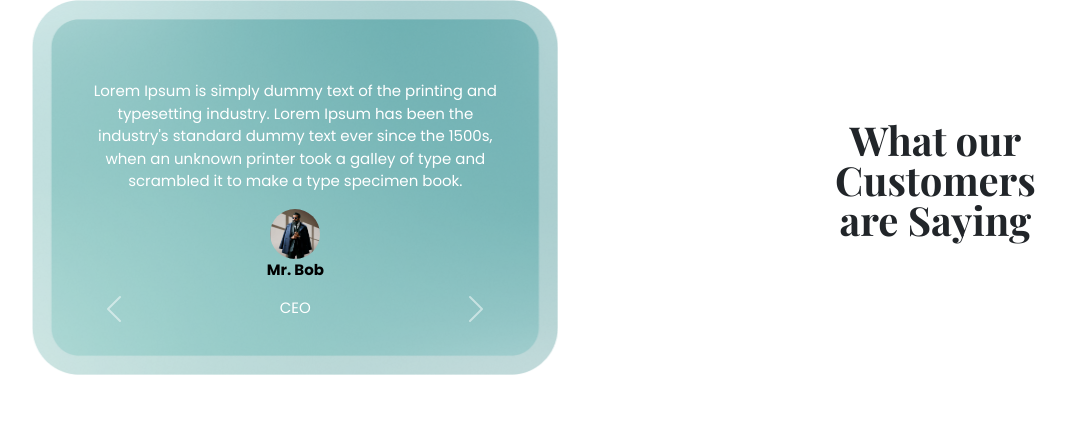
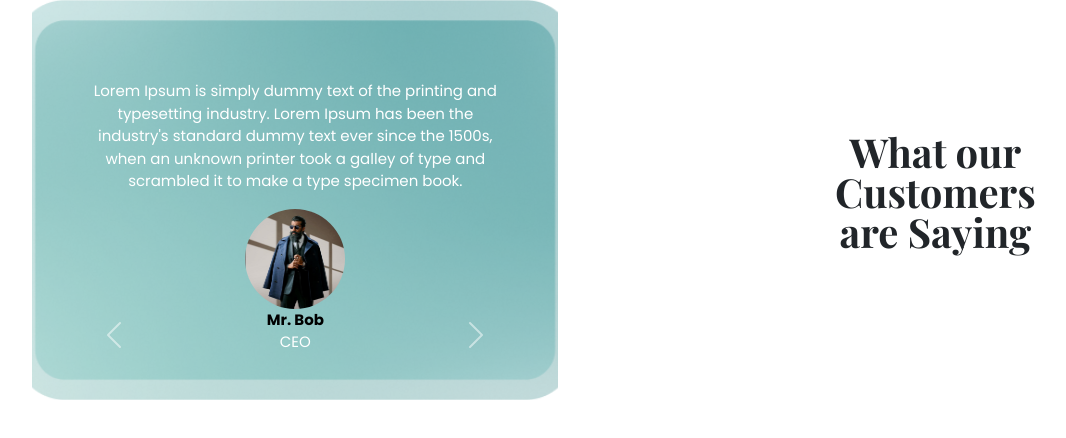
Before and after one commit to ryadav6143/Corusview-IT-Services, a React (Create React App) app: page /test in a window 1280 px wide. Shown: the top 438 px of the page, without its empty margins (106-1172 px from the left). Built offline with nearby package versions, Linux system fonts and the light colour scheme; a web font is replaced by a local one.

Commit message:
final code 09/07/2024

```diff
--- a/src/pages/Home/Customers/Customer.css
+++ b/src/pages/Home/Customers/Customer.css
@@ -66,6 +66,7 @@
 .client-details p:nth-child(1) {
   color: black;
   font-weight: 700;
+  margin: 0;
 }
 .client-details p:nth-child(2) {
   color: white;
--- a/src/pages/Test/Test.css
+++ b/src/pages/Test/Test.css
@@ -37,8 +37,8 @@
 }
 
 .about-client img {
-  width: 50px;
-  height: 50px;
+  width: 100px;
+  height: 100px;
   border-radius: 50%;
 }
 .client-details p:nth-child(1) {
```
